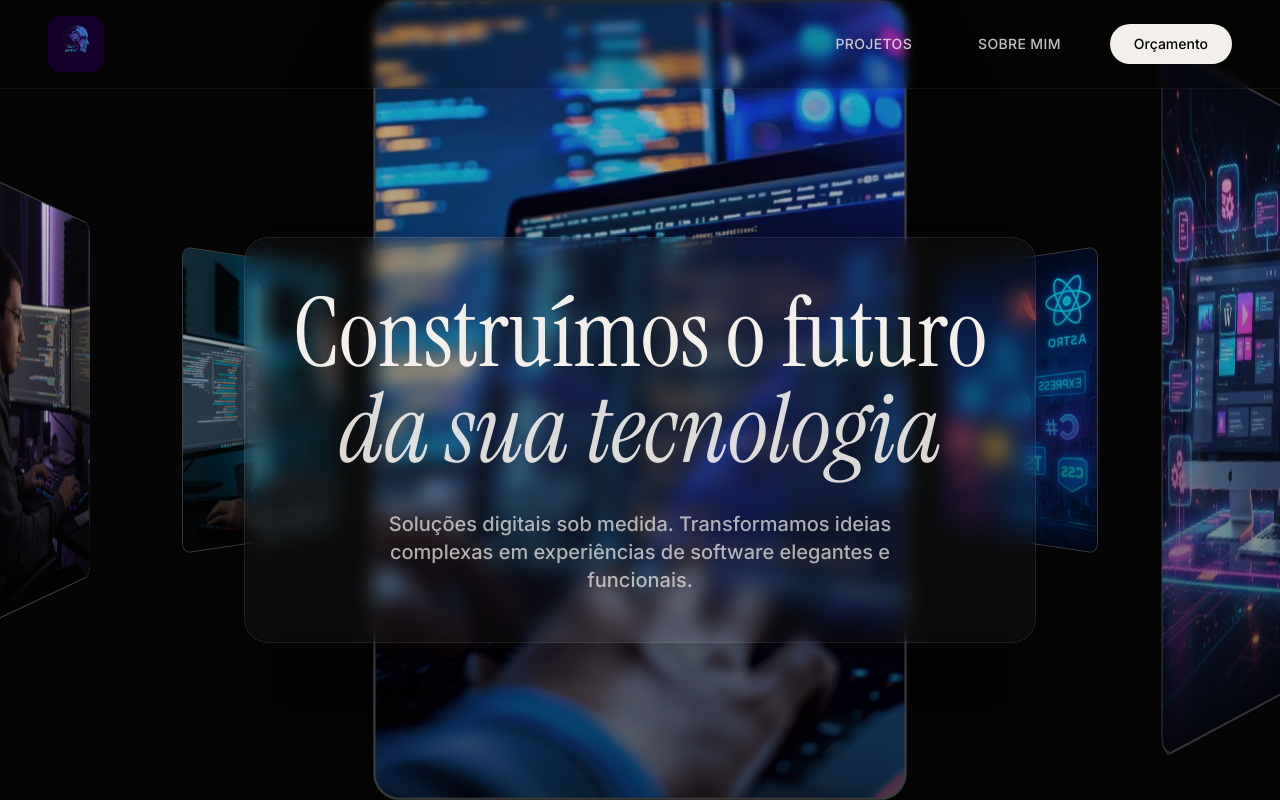
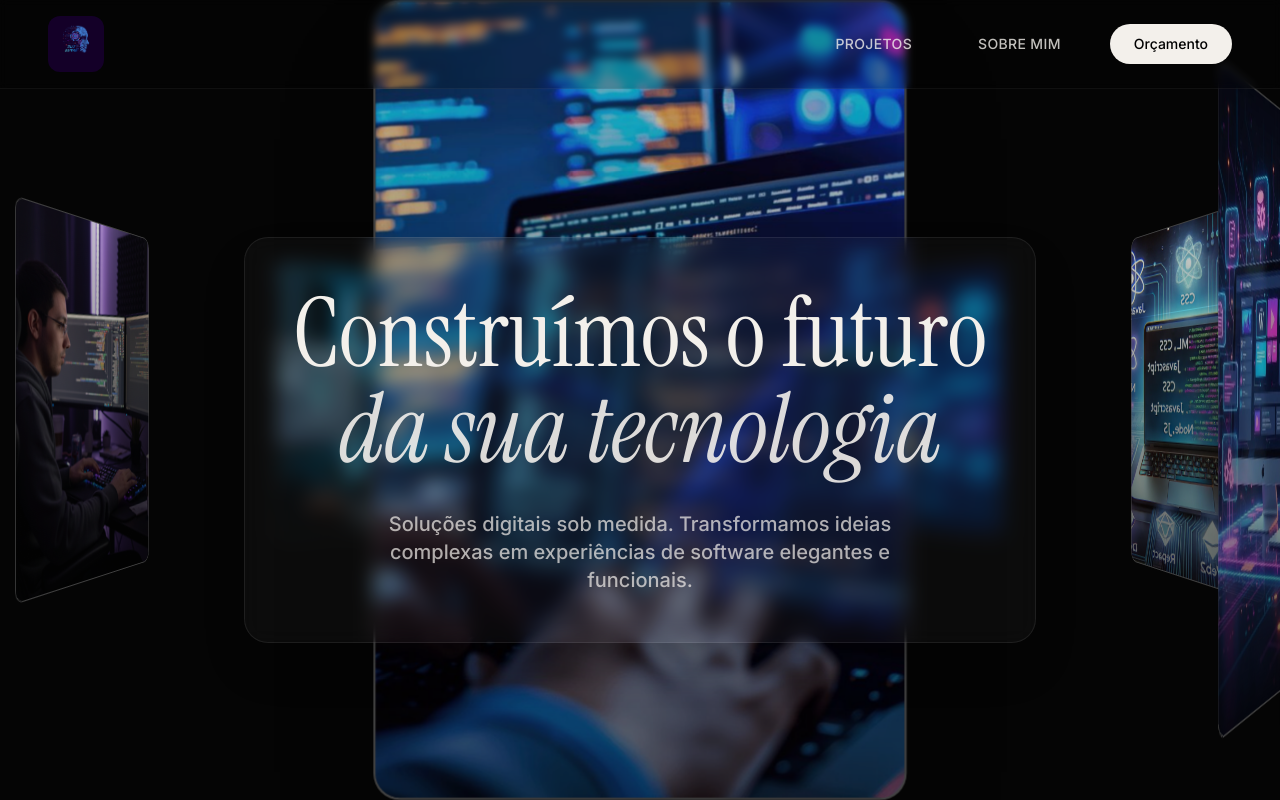
Before and after one commit to JoseNeto-93/portfolio-jose-dn3j, a React (Vite) app: page / in a window 1280 px wide. Shown: the top 800 px of the page. Built offline with nearby package versions, Linux system fonts and the light colour scheme.

Commit message:
Update Hero.tsx

```diff
--- a/components/Hero.tsx
+++ b/components/Hero.tsx
@@ -12,7 +12,7 @@ const Hero: React.FC = () => {
     { src: "/Interview.jpg" },
     { src: "/Lenguajes.jpg" },
     { src: "/Programming.jpg" },
-    { src: "/hello.jpg" },
+
 
 
     // SUBSTITUI imagem quebrada
```
